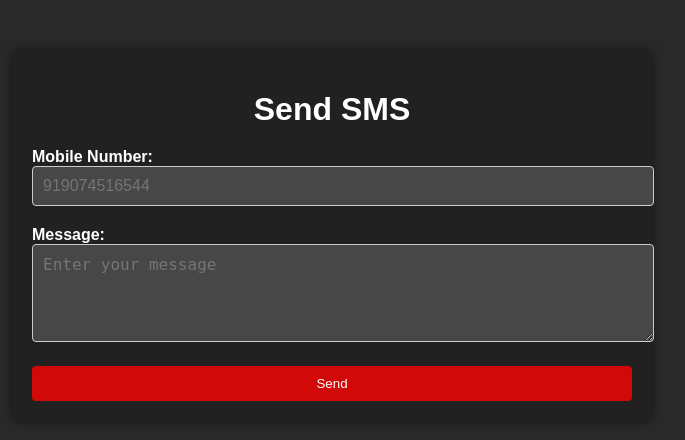
After one commit to selmanfariz18/asha_django, a Django app: page /notification in a window 1280 px wide. The commit adds this page. Shown: the top 440 px of the page, without its empty margins (308-993 px from the left). Run offline with Django 5.2, Linux system fonts and the light colour scheme.

Commit message:
sms send and static images added

```diff
--- a/asha/ashaease/templates/base.html
+++ b/asha/ashaease/templates/base.html
@@ -11,6 +11,7 @@
     />
     <link rel="stylesheet" href="styles.css" />
     <title>Web Design Mastery | Responsive Portfolio</title>
+    {% load static %}
     <style>
                 @import url("https://fonts.googleapis.com/css2?family=Poppins:wght@400;600;700&display=swap");
 
@@ -268,8 +269,7 @@
           </div>
         </div>
         <div class="image">
-          <img src="red herat.jpg" alt="asha worker" width="300" height="350" >
-
+          <img src="{% static 'images/red herat.jpg' %}" alt="asha worker" width="300" height="350" >
 
         </div>
       </div>
--- /dev/null
+++ b/asha/ashaease/templates/notification.html
@@ -0,0 +1,87 @@
+<!DOCTYPE html>
+<html lang="en">
+<head>
+    <meta charset="UTF-8">
+    <meta name="viewport" content="width=device-width, initial-scale=1.0">
+    <title>Send SMS</title>
+    <style>
+        body {
+            font-family: Arial, sans-serif;
+            background-color: #292929;
+            color: #fff;
+            margin: 0;
+            padding: 0;
+        }
+
+        .container {
+            width: 80%;
+            max-width: 600px;
+            margin: 50px auto;
+            padding: 20px;
+            background-color: #212121;
+            border-radius: 8px;
+            box-shadow: 0 0 10px rgba(0, 0, 0, 0.5);
+        }
+
+        h1 {
+            text-align: center;
+            margin-bottom: 20px;
+        }
+
+        .sms-form {
+            display: flex;
+            flex-direction: column;
+        }
+
+        .form-group {
+            margin-bottom: 20px;
+        }
+
+        label {
+            font-weight: bold;
+        }
+
+        input[type="text"],
+        textarea {
+            width: 100%;
+            padding: 10px;
+            font-size: 16px;
+            border: 1px solid #ccc;
+            border-radius: 4px;
+            background-color: #474747;
+            color: #fff;
+        }
+
+        button {
+            padding: 10px 20px;
+            background-color: #d20909;
+            color: #fff;
+            border: none;
+            border-radius: 4px;
+            cursor: pointer;
+            transition: background-color 0.3s ease;
+        }
+
+        button:hover {
+            background-color: #fb3b3b;
+        }
+    </style>
+</head>
+<body>
+    <div class="container">
+        <h1>Send SMS</h1>
+        <form action="/notification" method="post" class="sms-form">
+            {% csrf_token %}
+            <div class="form-group">
+                <label for="mobile">Mobile Number:</label>
+                <input type="text" id="mobile" name="mobile" placeholder="919074516544" required disabled>
+            </div>
+            <div class="form-group">
+                <label for="message">Message:</label>
+                <textarea id="message" name="message" rows="4" placeholder="Enter your message" required></textarea>
+            </div>
+            <button type="submit">Send</button>
+        </form>
+    </div>
+</body>
+</html>
--- a/asha/ashaease/urls.py
+++ b/asha/ashaease/urls.py
@@ -13,4 +13,5 @@ urlpatterns = [
     path('events/<int:year>/<int:month>/<int:day>/', views.get_events_by_day, name='get_events_by_day'),
     path('events/<int:year>/<int:month>/', views.get_events, name='get_events'),
     path('edit/<int:event_id>/', views.edit_event, name='edit_event'),
+    path('notification', views.notification, name="notification"),
 ]
--- a/asha/ashaease/views.py
+++ b/asha/ashaease/views.py
@@ -196,3 +196,29 @@ def get_events_by_day(request, year, month, day):
     events = Event.objects.filter(event_date=event_date)
     events_data = [{"title": event.title, "date": event.event_date, "start_time": event.start_time, "end_time": event.end_time} for event in events]
     return JsonResponse(events_data, safe=False)
+
+import vonage
+
+def notification(request):
+    if request.method == 'POST':
+        # mobile = request.POST['mobile']
+        message=request.POST['message']
+        client = vonage.Client(key="387d2351", secret="PeVmQ28XjdEwAbzQ")
+        sms = vonage.Sms(client)
+
+        responseData = sms.send_message(
+            {
+                "from": "Vonage APIs",
+                "to": "919074516544",
+                "text": str(message),
+            }
+        )
+
+        if responseData["messages"][0]["status"] == "0":
+            print("Message sent successfully.")
+        else:
+            print(f"Message failed with error: {responseData['messages'][0]['error-text']}")
+        messages.success(request, 'Notification send successfully!')
+        return redirect('home')
+
+    return render(request, 'notification.html')
```
Also changed, not shown: asha/asha/settings.py (+6 -1 lines), asha/ashaease/templates/home.html (+8 -6 lines), asha/db.sqlite3, asha/static/images/babyfoot.png (added), asha/static/images/house.png (added), asha/static/images/maternity.jpg (added), asha/static/images/notification.jpg (added), asha/static/images/red herat.jpg (added), asha/static/images/report.png (added).
